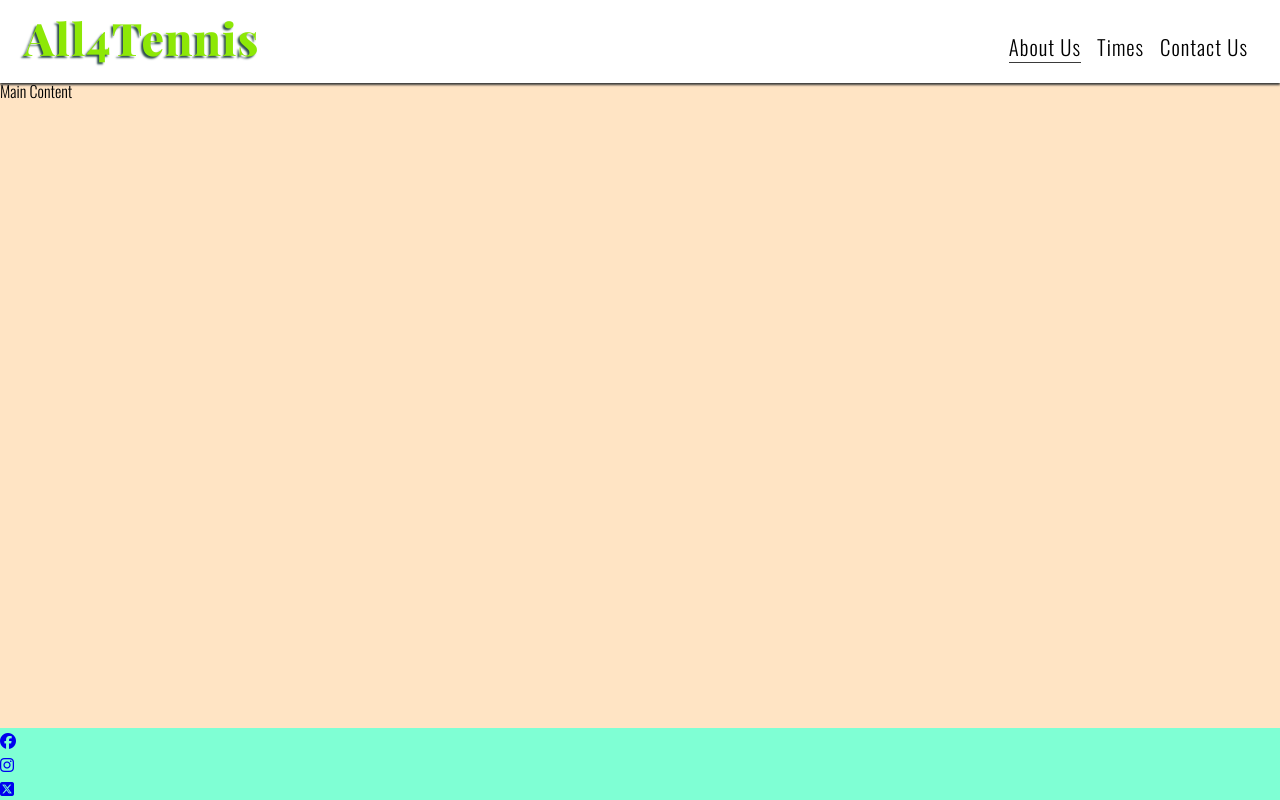
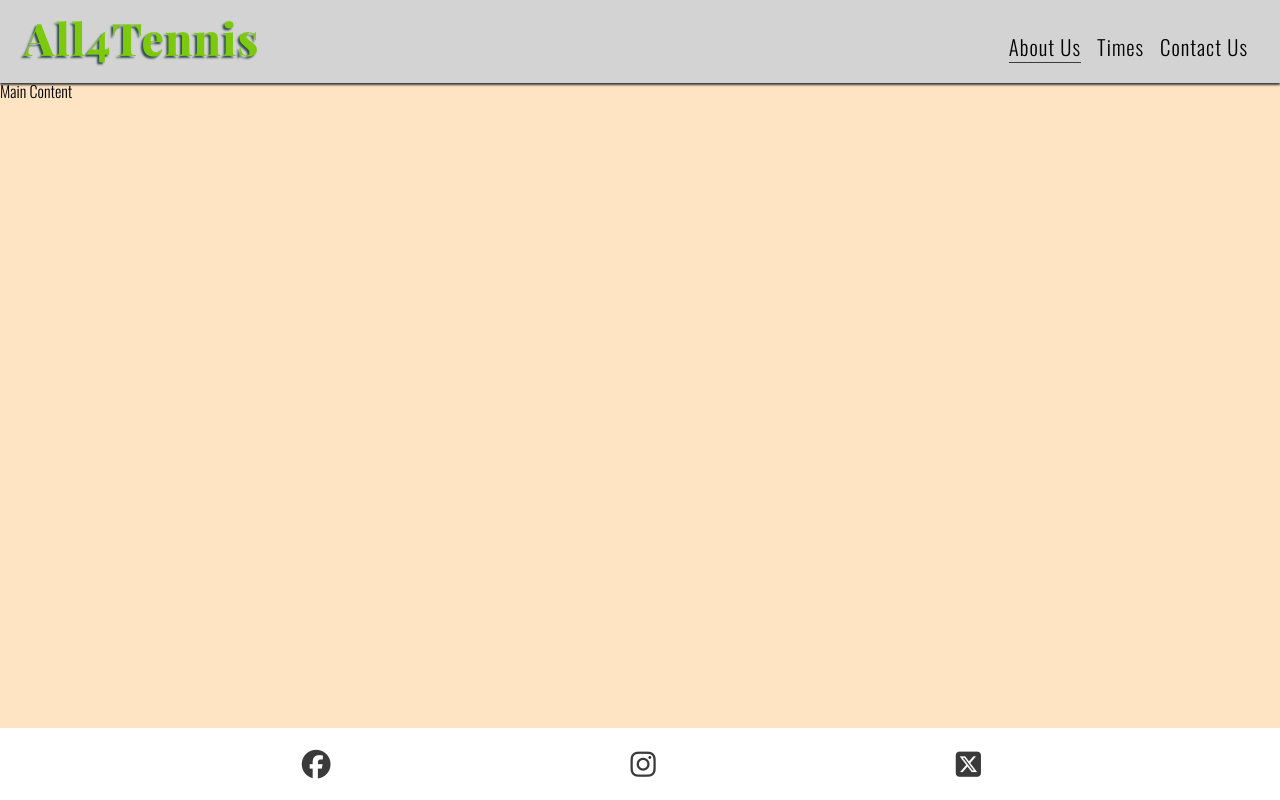
Before and after one commit to AJMCoder/Project1, a plain HTML site: page index.html in a window 1280 px wide. Drawn offline with nearby package versions, Linux system fonts and the light colour scheme.

Commit message:
add style to footer icons for all screen sizes

```diff
--- a/assets/css/main.css
+++ b/assets/css/main.css
@@ -20,7 +20,7 @@ body {
 
 /* Header Styling */
 header {
-    background-color: white;
+    background-color: lightgray;
     padding: 0 1rem;
     position: fixed;
     z-index: 99;
@@ -38,7 +38,7 @@ header a {
 
 h1 {
     letter-spacing: 1px;
-    color: rgb(141, 232, 6);
+    color: rgb(125, 201, 12);
     font-family: 'Playfair Display', serif;
     font-weight: 800;
     text-shadow: -2px 2px 2px darkslategray;
@@ -61,7 +61,7 @@ h1 {
 /* Navigation Bar styles with dropdown toggle */
 nav {
     position: absolute;
-    background-color: white;
+    background-color: lightgray;
     padding: 0 1rem;
     width: 100%;
     box-shadow: 0 2px 2px #3a3a3a;
@@ -90,9 +90,20 @@ main {
 }
 
 /* Footer */
-footer {
-    background-color: aquamarine;
+#social-networks {
+    text-align: center;
+    padding: 20px 0;
+    display: flex;
+    justify-content: space-evenly;
+    list-style-type: none;
 }
+
+#social-networks i {
+    font-size: 180%;
+    padding: 5%;
+    color: #3a3a3a;
+}
+
 
 /* Media query: tablets and larger (768px and up) */
 @media screen and (min-width: 768px) {
--- a/index.html
+++ b/index.html
@@ -47,7 +47,7 @@
 
     <!-- Footer -->
     <footer>
-        <ul>
+        <ul id="social-networks">
             <li><a href="https://www.facebook.com/" target="_blank" rel="noopener"
                     aria-label="Visit our Facebook page (opens in a new tab)">
                     <i class="fa-brands fa-facebook"></i></a>
```
